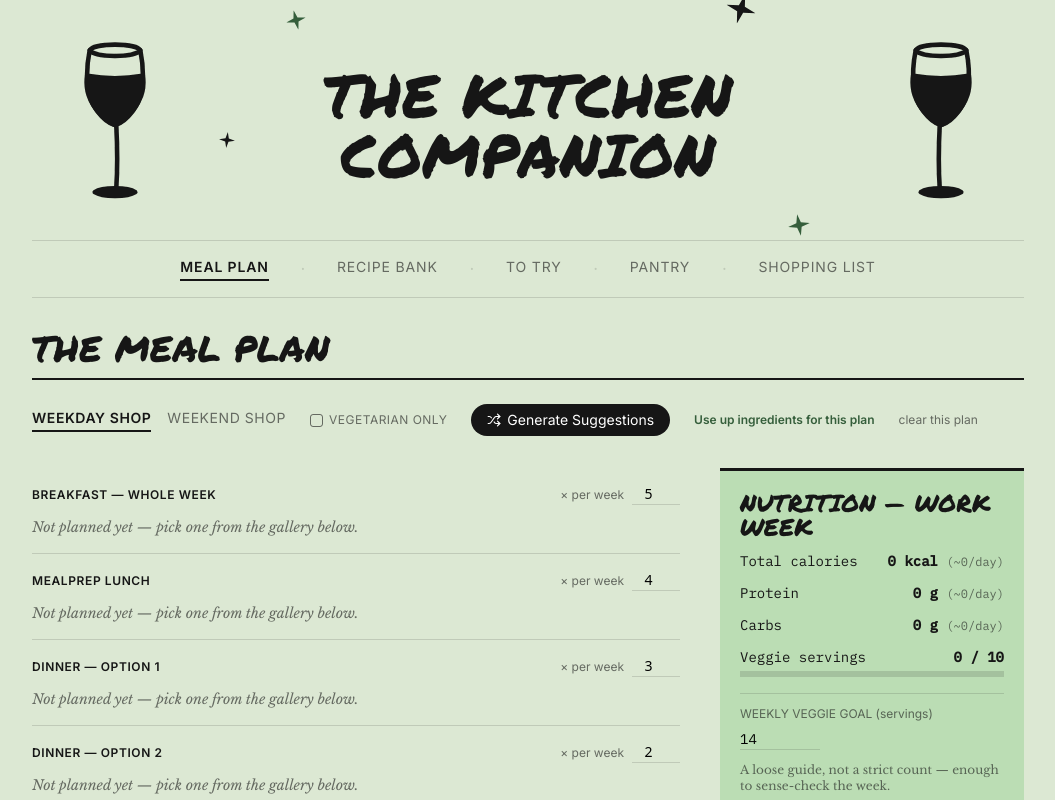
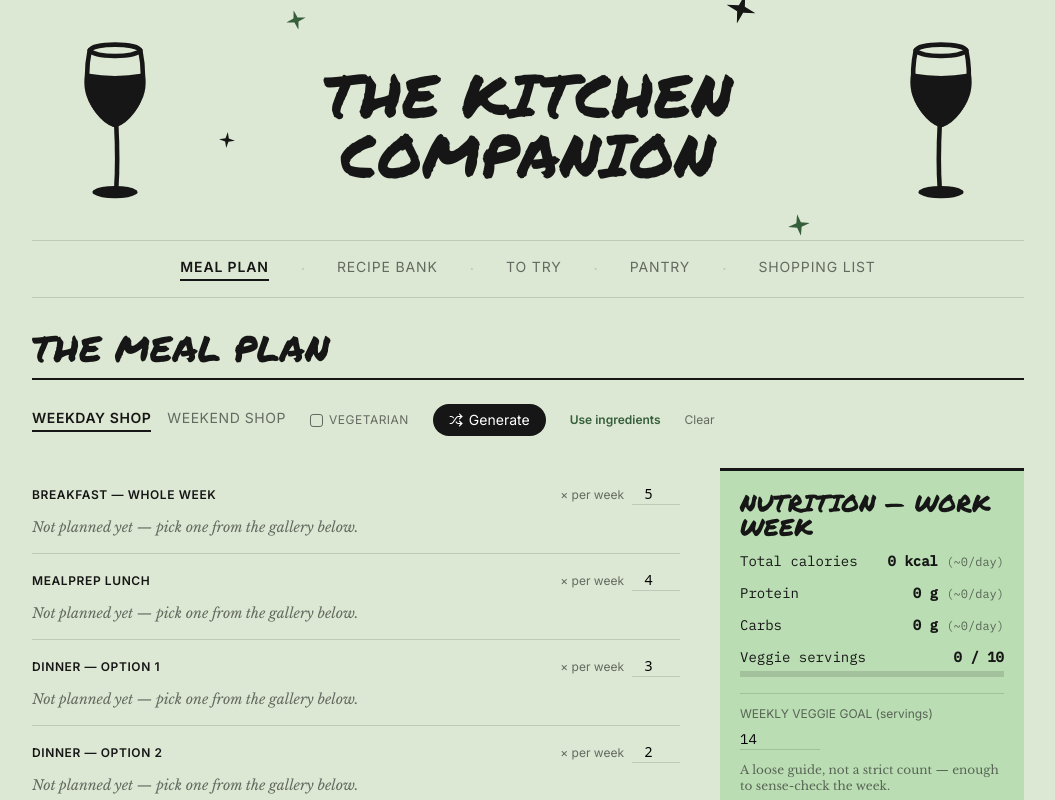
Before and after one commit to isabellaronnanderson-png/kitchen-companion, a React (Vite) app: page / in a window 1280 px wide. Shown: the top 800 px of the page, without its empty margins (112-1167 px from the left). Built offline with nearby package versions, Linux system fonts and the light colour scheme.

Commit message:
Add files via upload

```diff
--- a/src/App.jsx
+++ b/src/App.jsx
@@ -711,7 +711,7 @@ function BankTab({ recipes, onAdd, onEdit, onDelete, onSendToPlan, vegOnly, setV
       <SectionTitle>The Recipe Bank</SectionTitle>
 
       <div className="flex flex-wrap items-center justify-between gap-3 mb-6">
-        <Toggle checked={vegOnly} onChange={setVegOnly} label="Vegetarian only" />
+        <Toggle checked={vegOnly} onChange={setVegOnly} label="Vegetarian" />
         <button onClick={onAdd} className="flex items-center gap-1.5 px-4 py-2 rounded-full text-sm"
           style={{ fontFamily: FONT_STAMP, background: COLORS.oxblood, color: COLORS.cream }}>
           <Plus size={15} /> Add Recipe
@@ -866,15 +866,15 @@ function PlanTab({ recipes, settings, setSettings, mealPlan, setMealPlan, onEdit
             </button>
           ))}
         </div>
-        <Toggle checked={settings.vegOnly} onChange={v => setSettings(prev => ({ ...prev, vegOnly: v }))} label="Vegetarian only" />
+        <Toggle checked={settings.vegOnly} onChange={v => setSettings(prev => ({ ...prev, vegOnly: v }))} label="Vegetarian" />
         <button onClick={generateSuggestions} className="flex items-center gap-1.5 px-4 py-1.5 rounded-full text-sm"
           style={{ fontFamily: FONT_STAMP, background: COLORS.oxblood, color: COLORS.cream }}>
-          <Shuffle size={14} /> Generate Suggestions
+          <Shuffle size={14} /> Generate
         </button>
         <button onClick={handleUseIngredients} className="text-xs font-semibold" style={{ fontFamily: FONT_STAMP, color: COLORS.forest }}>
-          Use up ingredients for this plan
+          Use ingredients
         </button>
-        <button onClick={clearPlan} className="text-xs" style={{ fontFamily: FONT_STAMP, color: COLORS.inkSoft }}>clear this plan</button>
+        <button onClick={clearPlan} className="text-xs" style={{ fontFamily: FONT_STAMP, color: COLORS.inkSoft }}>Clear</button>
         {usedMessage && <span className="text-xs" style={{ fontFamily: FONT_BODY, color: COLORS.forest }}>{usedMessage}</span>}
       </div>
 
@@ -1071,7 +1071,7 @@ function PantryTab({ pantry, setPantry }) {
     <div>
       <SectionTitle>Pantry</SectionTitle>
       <p className="text-sm mb-6" style={{ fontFamily: FONT_BODY, color: COLORS.inkSoft }}>
-        What you've got on hand. This fills in automatically when you check off a purchase on the Shopping List, and empties out when you use "Use up ingredients for this plan" on the Meal Plan tab — or edit anything below by hand, any time.
+        What you've got on hand. This fills in automatically when you check off a purchase on the Shopping List, and empties out when you use "Use ingredients" on the Meal Plan tab — or edit anything below by hand, any time.
       </p>
 
       <div className="mb-10 pb-6" style={{ borderBottom: `1px solid ${COLORS.cardEdge}` }}>
```
